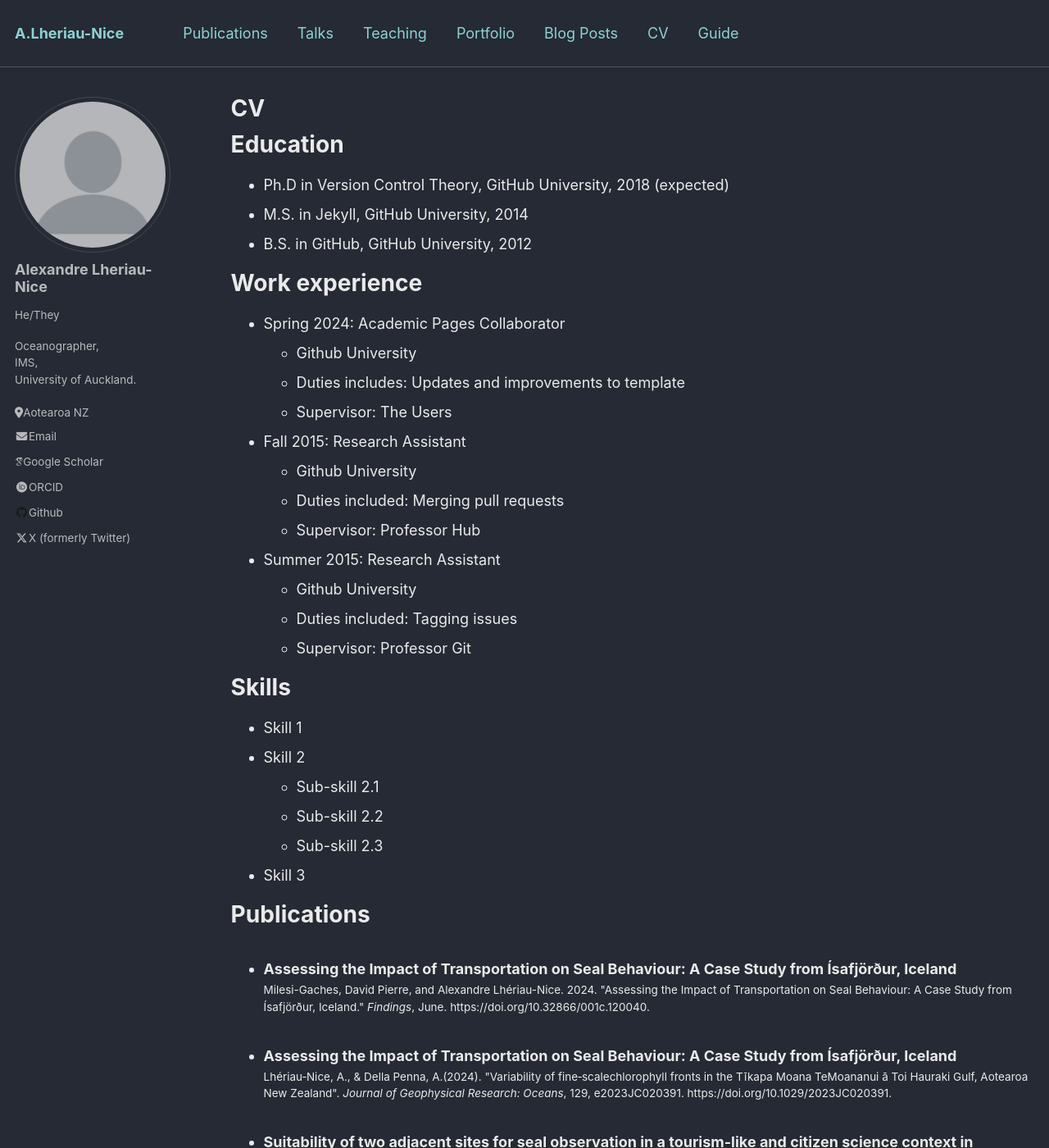
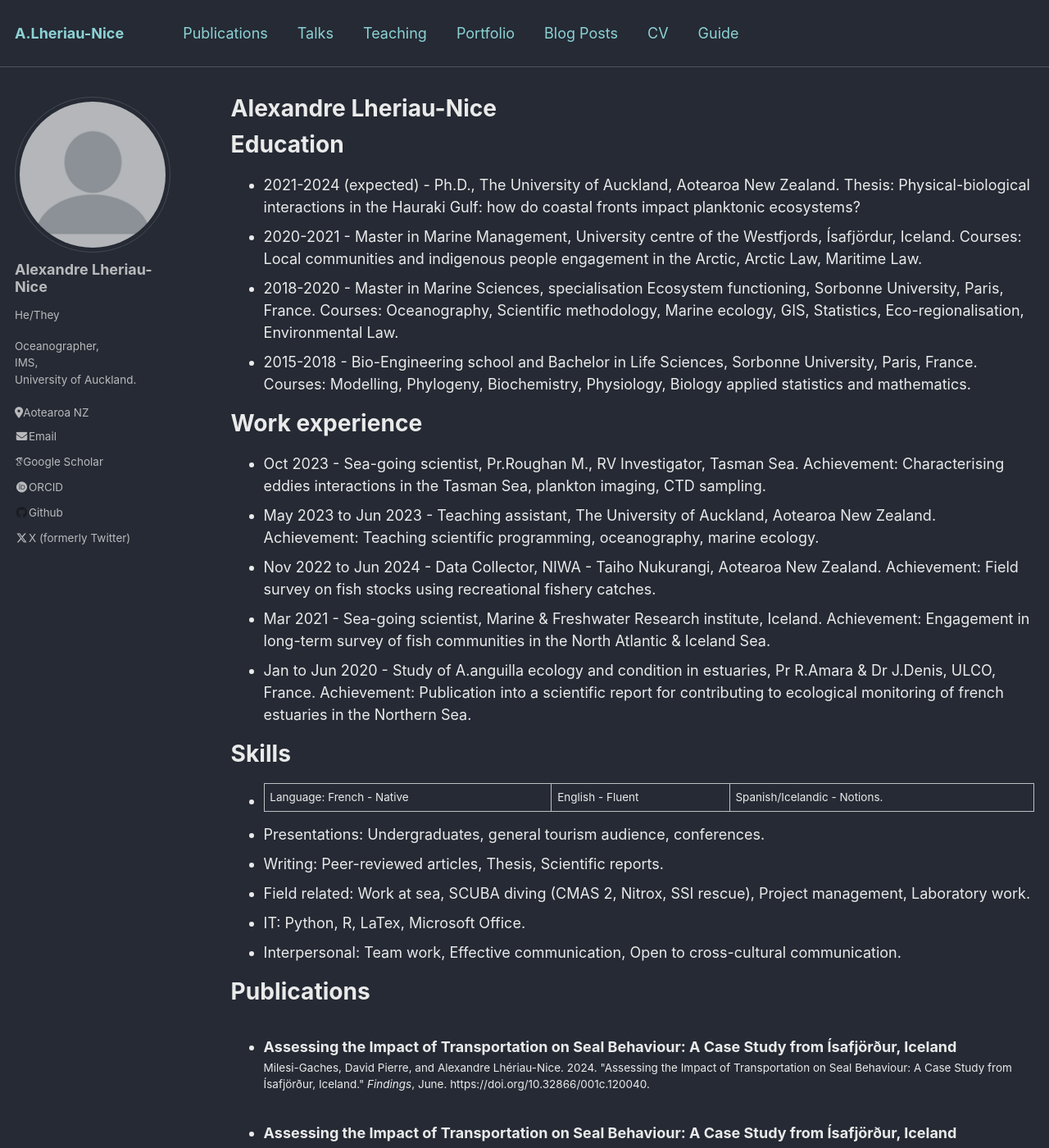
Before and after one commit to AlxLhrNc/AlxLhrNc.github.io, a Jekyll site: the page built from _pages/cv.md, in a window 1280 px wide and 1400 px high. Shown: the whole window at 82% size. Built offline with Jekyll 4.4.1, drawn with Linux system fonts in a browser that asks for light colours; some web fonts are replaced; some of the changed text lies outside the part shown.

Commit message:
Update cv.md

```diff
--- a/_pages/cv.md
+++ b/_pages/cv.md
@@ -1,6 +1,6 @@
 ---
 layout: archive
-title: "CV"
+title: "Alexandre Lheriau-Nice"
 permalink: /cv/
 author_profile: true
 redirect_from:
@@ -11,35 +11,28 @@ redirect_from:
 
 Education
 ======
-* Ph.D in Version Control Theory, GitHub University, 2018 (expected)
-* M.S. in Jekyll, GitHub University, 2014
-* B.S. in GitHub, GitHub University, 2012
+* 2021-2024 (expected) - Ph.D., The University of Auckland, Aotearoa New Zealand. Thesis: Physical-biological interactions in the Hauraki Gulf: how do coastal fronts impact planktonic ecosystems?
+* 2020-2021 - Master in Marine Management, University centre of the Westfjords, Ísafjördur, Iceland. Courses: Local communities and indigenous people engagement in the Arctic, Arctic Law, Maritime Law.
+* 2018-2020 - Master in Marine Sciences, specialisation Ecosystem functioning, Sorbonne University, Paris, France. Courses: Oceanography, Scientific methodology, Marine ecology, GIS, Statistics, Eco-regionalisation, Environmental Law.
+* 2015-2018 - Bio-Engineering school and Bachelor in Life Sciences, Sorbonne University, Paris, France. Courses: Modelling, Phylogeny, Biochemistry, Physiology, Biology applied statistics and mathematics.
 
 Work experience
 ======
-* Spring 2024: Academic Pages Collaborator
-  * Github University
-  * Duties includes: Updates and improvements to template
-  * Supervisor: The Users
-
-* Fall 2015: Research Assistant
-  * Github University
-  * Duties included: Merging pull requests
-  * Supervisor: Professor Hub
-
-* Summer 2015: Research Assistant
-  * Github University
-  * Duties included: Tagging issues
-  * Supervisor: Professor Git
+* Oct 2023 - Sea-going scientist, Pr.Roughan M., RV Investigator, Tasman Sea. Achievement: Characterising eddies interactions in the Tasman Sea, plankton imaging, CTD sampling.
+* May 2023 to Jun 2023 - Teaching assistant, The University of Auckland, Aotearoa New Zealand. Achievement: Teaching scientific programming, oceanography, marine ecology.
+* Nov 2022 to Jun 2024 - Data Collector, NIWA - Taiho Nukurangi, Aotearoa New Zealand. Achievement: Field survey on fish stocks using recreational fishery catches.
+* Mar 2021 - Sea-going scientist, Marine & Freshwater Research institute, Iceland. Achievement: Engagement in long-term survey of fish communities in the North Atlantic & Iceland Sea.
+* Jan to Jun 2020 - Study of A.anguilla ecology and condition in estuaries, Pr R.Amara & Dr J.Denis, ULCO, France. Achievement: Publication into a scientific report for contributing to ecological monitoring of french estuaries in the
+Northern Sea.
 
 Skills
 ======
-* Skill 1
-* Skill 2
-  * Sub-skill 2.1
-  * Sub-skill 2.2
-  * Sub-skill 2.3
-* Skill 3
+* Language: French - Native | English - Fluent | Spanish/Icelandic - Notions.
+* Presentations: Undergraduates, general tourism audience, conferences.
+* Writing: Peer-reviewed articles, Thesis, Scientific reports.
+* Field related: Work at sea, SCUBA diving (CMAS 2, Nitrox, SSI rescue), Project management, Laboratory work.
+* IT: Python, R, LaTex, Microsoft Office.
+* Interpersonal: Team work, Effective communication, Open to cross-cultural communication.
 
 Publications
 ======
@@ -61,4 +54,5 @@ Teaching
 
 Service and leadership
 ======
-* Currently signed in to 43 different slack teams
+* 2023 - Member of the Institute of Marine Science Students Coordination Team, F.MacKechnie, S.Thomas & A.Lhériau-Nice, Aotearoa New Zealand. Achievement: Weekly seminars and yearly event organisation.
+* Apr 2023 - Waiheke Marine Project, Dr. M.Sea, Aotearoa New Zealand. Achievement: Contribution to crayfish population monitoring in Waiheke Island.
```
